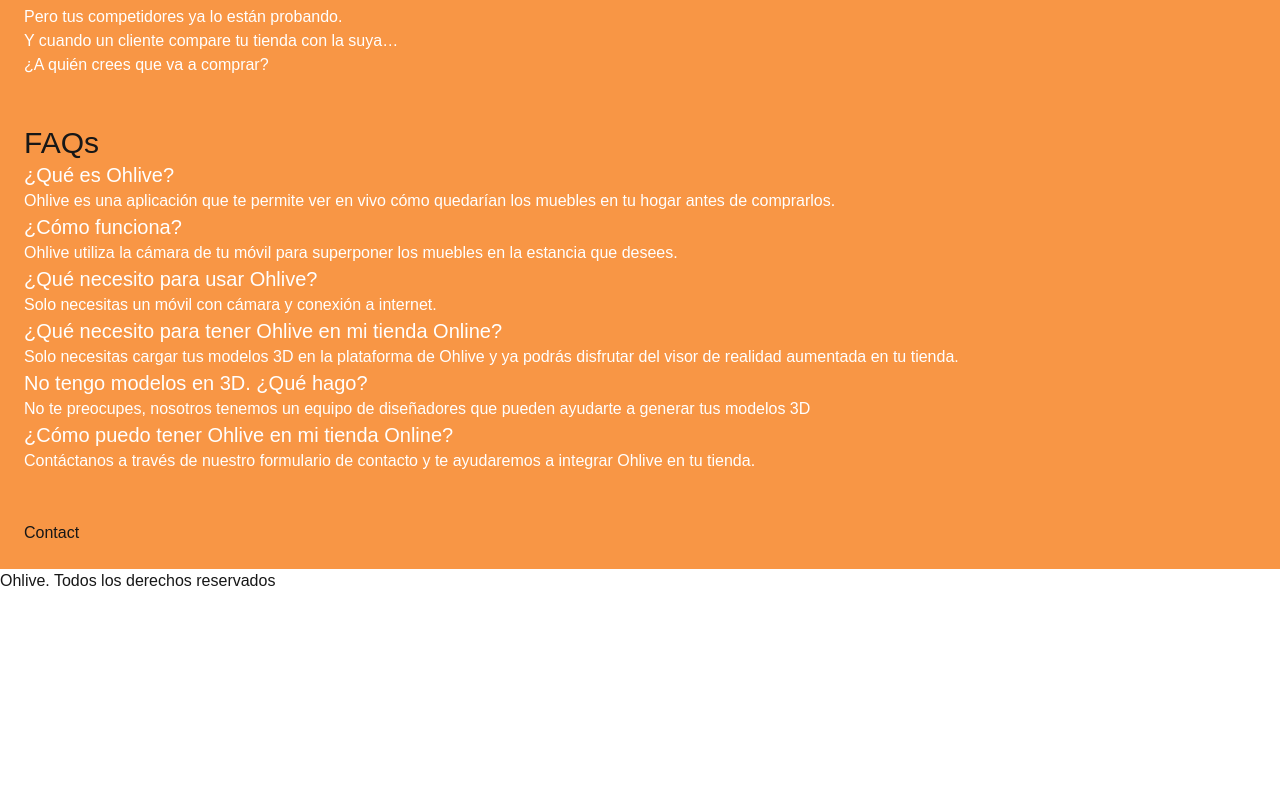
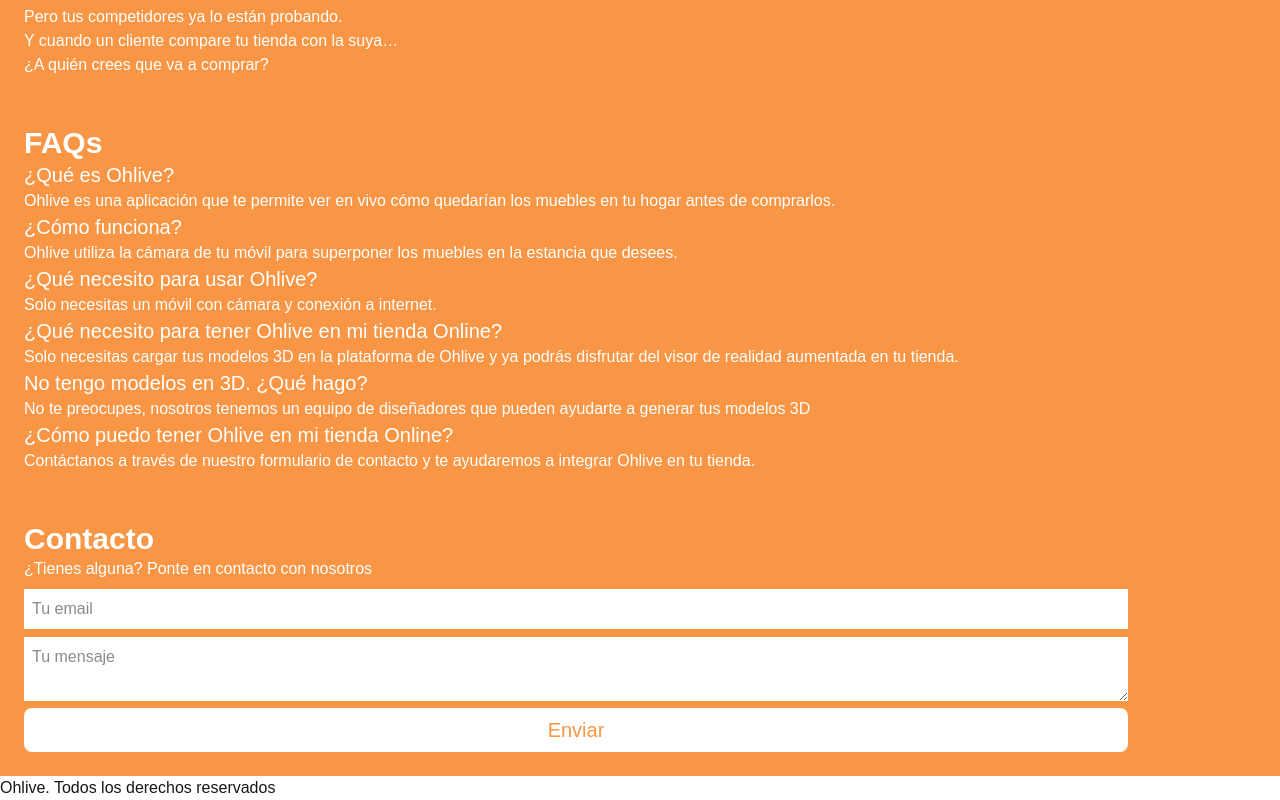
Before and after one commit to DiegoRobredo/ohlive-landing, a Next.js app: page / in a window 1280 px wide. Shown: the part 1207-2007 px from the top of the page. Before the commit the page ends 1800 px from the top, so only its background shows below. Built offline with nearby package versions, Linux system fonts and the light colour scheme.

Commit message:
Sección contacto

```diff
--- a/src/app/home/sections/Contact.tsx
+++ b/src/app/home/sections/Contact.tsx
@@ -3,7 +3,21 @@
 export default function Contact() {
   return (
     <SectionContainer sectionId="contact">
-      <div>Contact</div>
+      <h2 className="text-3xl text-secondary font-bold">Contacto</h2>
+      <p className="text-secondary">
+        ¿Tienes alguna? Ponte en contacto con nosotros
+      </p>
+      <input
+        className="bg-secondary w-full p-2 mt-2"
+        placeholder="Tu email"
+      ></input>
+      <textarea
+        className="bg-secondary w-full p-2 mt-2"
+        placeholder="Tu mensaje"
+      ></textarea>
+      <button className="p-2 bg-secondary text-primary rounded-lg w-full text-xl">
+        Enviar
+      </button>
     </SectionContainer>
   );
 }
--- a/src/app/home/sections/FAQs.tsx
+++ b/src/app/home/sections/FAQs.tsx
@@ -3,7 +3,7 @@
 export default function FAQs() {
   return (
     <SectionContainer sectionId="faqs">
-      <h2 className="text-3xl">FAQs</h2>
+      <h2 className="text-3xl font-bold text-secondary">FAQs</h2>
       <h3 className="text-xl text-secondary">¿Qué es Ohlive?</h3>
       <p className="text-secondary">
         Ohlive es una aplicación que te permite ver en vivo cómo quedarían los
@@ -14,19 +14,29 @@
         Ohlive utiliza la cámara de tu móvil para superponer los muebles en la
         estancia que desees.
       </p>
-      <h3 className="text-xl text-secondary">¿Qué necesito para usar Ohlive?</h3>
-      <p className="text-secondary">Solo necesitas un móvil con cámara y conexión a internet.</p>
-      <h3 className="text-xl text-secondary">¿Qué necesito para tener Ohlive en mi tienda Online?</h3>
+      <h3 className="text-xl text-secondary">
+        ¿Qué necesito para usar Ohlive?
+      </h3>
+      <p className="text-secondary">
+        Solo necesitas un móvil con cámara y conexión a internet.
+      </p>
+      <h3 className="text-xl text-secondary">
+        ¿Qué necesito para tener Ohlive en mi tienda Online?
+      </h3>
       <p className="text-secondary">
         Solo necesitas cargar tus modelos 3D en la plataforma de Ohlive y ya
         podrás disfrutar del visor de realidad aumentada en tu tienda.
       </p>
-      <h3 className="text-xl text-secondary">No tengo modelos en 3D. ¿Qué hago?</h3>
+      <h3 className="text-xl text-secondary">
+        No tengo modelos en 3D. ¿Qué hago?
+      </h3>
       <p className="text-secondary">
         No te preocupes, nosotros tenemos un equipo de diseñadores que pueden
         ayudarte a generar tus modelos 3D
       </p>
-      <h3 className="text-xl text-secondary">¿Cómo puedo tener Ohlive en mi tienda Online?</h3>
+      <h3 className="text-xl text-secondary">
+        ¿Cómo puedo tener Ohlive en mi tienda Online?
+      </h3>
       <p className="text-secondary">
         Contáctanos a través de nuestro formulario de contacto y te ayudaremos a
         integrar Ohlive en tu tienda.
```
